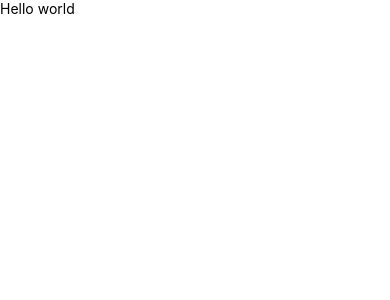
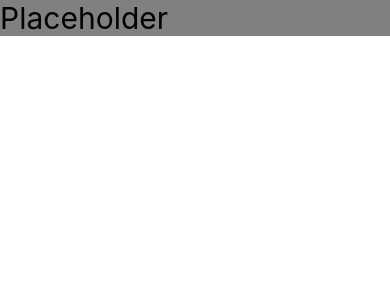
Before and after one commit to xRaill/binair-rekenen, a React Native app: screen / in a window 390 px wide. Shown: the top 300 px of the page. Built offline with nearby package versions, Linux system fonts and the light colour scheme.

Commit message:
convert int to binary

```diff
--- a/src/App.js
+++ b/src/App.js
@@ -1,8 +1,48 @@
-import React from 'react';
-import { Text } from 'react-native';
+import React, { useState, useCallback } from 'react';
+import { Text, View, TextInput, StyleSheet } from 'react-native';
 
-const App = () => (
-    <Text>Hello world</Text>
-);
+const styles = StyleSheet.create({
+	input: {
+		backgroundColor: 'gray',
+		fontSize: 30
+	},
+	cubes : {
+		backgroundColor: 'red',
+		width: 200,
+		height: 200,
+		margin: 5
+	},
+	output: {
+		textAlign: 'center',
+		fontSize: 25,
+		fontWeight: "bold"
+	}
+});
+
+const App = () => {
+
+	const [inputNum, setInputNum] = useState('');
+	const [output, setOutput] = useState();
+
+	const calculate = useCallback(() => {
+		setOutput((inputNum >>> 0).toString(2));
+		setInputNum('');
+	}, [inputNum]);
+
+	return (
+		<View>
+			<TextInput
+				style={styles.input}
+				placeholder={'Placeholder'}
+				keyboardType={'number-pad'}
+				textAlign={'center'}
+				value={inputNum}
+				onChangeText={val => setInputNum(val)}
+				onSubmitEditing={calculate}
+			/>
+			<Text style={styles.output}>{output}</Text>
+		</View>
+	)
+};
 
 export default App;
```
